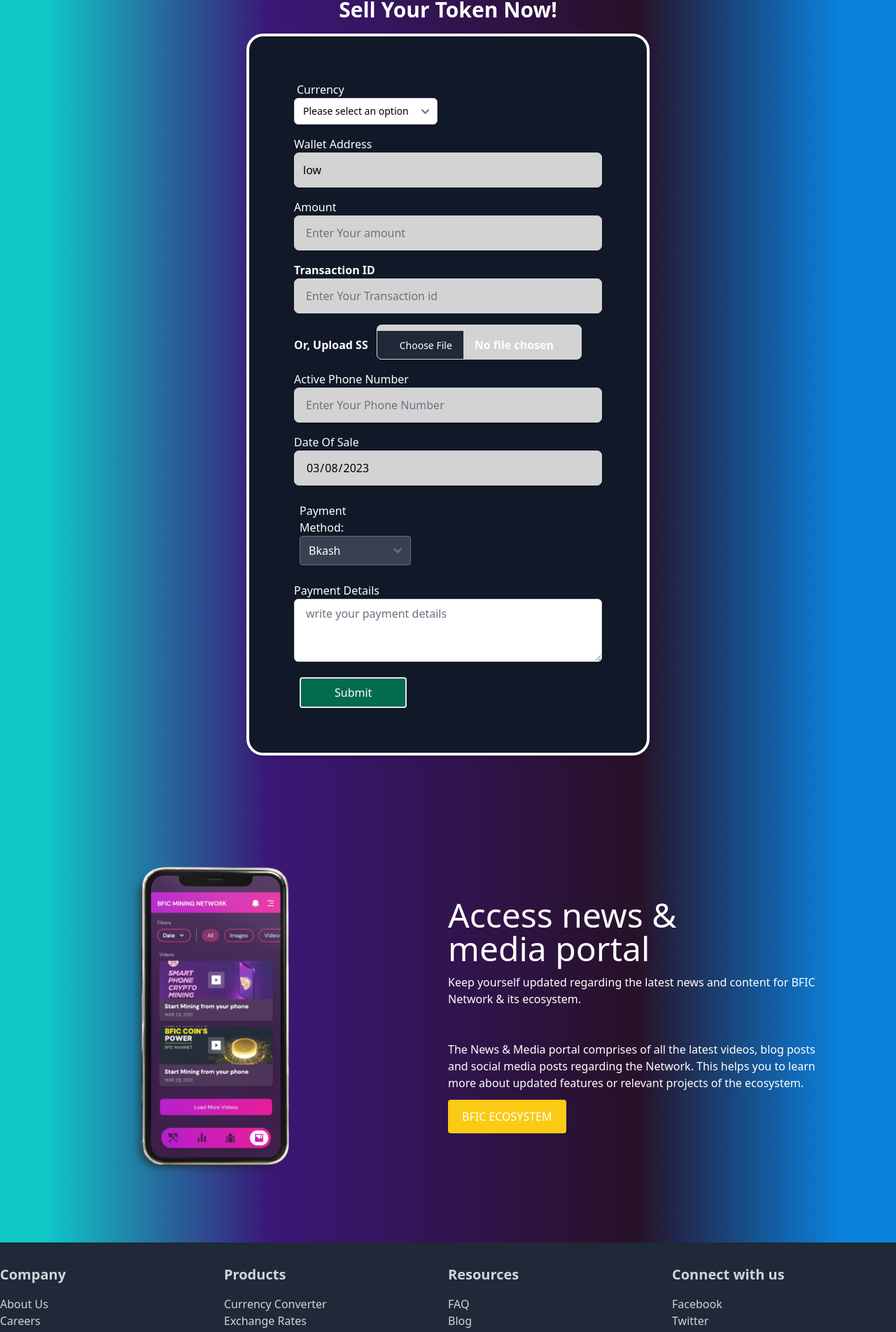
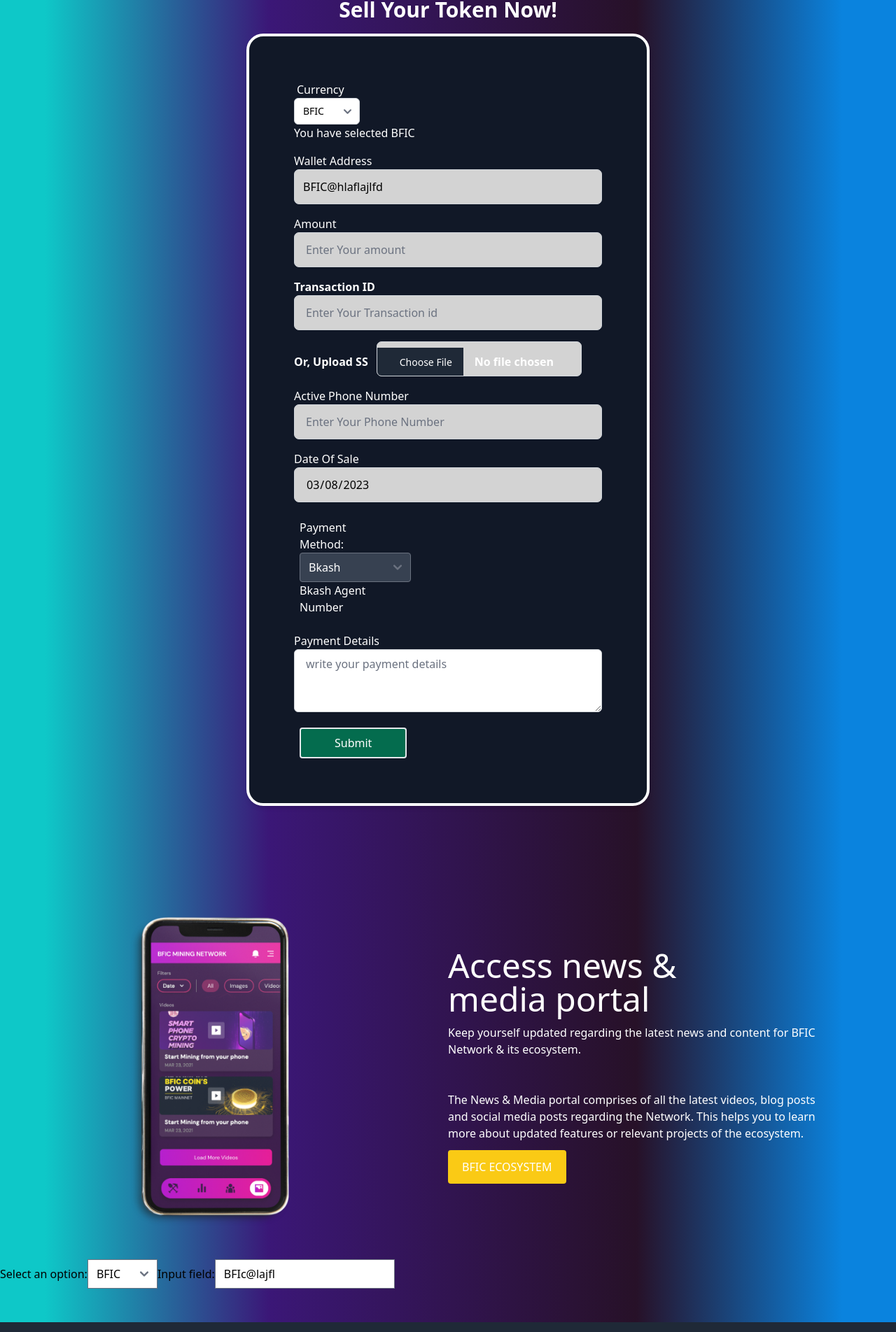
Before and after one commit to RazuAhmad/token-trading-bd, a React (Create React App) app: page / in a window 1280 px wide. Shown: the part 356-2260 px from the top of the page at 70% size. Built offline with nearby package versions, Linux system fonts and the light colour scheme; what @material-tailwind/react would draw is missing.

Commit message:
several bug fixed

```diff
--- a/src/App.js
+++ b/src/App.js
@@ -1,6 +1,7 @@
 import React from 'react'
 import { Route, Routes } from 'react-router-dom';
 import "./App.css";
+import AdminPanel from './Components/AdminPanel/AdminPanel';
 import BuyForm from './Components/BuyForm/BuyForm';
 import Footer from './Components/Footer/Footer';
 import Introduction from './Components/Introduction/Introduction';
@@ -26,6 +27,7 @@
       <Route path='/peer2peer' element={<PeerToPeer/>} />
       </Routes>
       <NewsAndMedia/>
+      <AdminPanel/>
       <Footer/>
     </>
   )
--- a/src/Components/AdminPanel/AdminPanel.js
+++ b/src/Components/AdminPanel/AdminPanel.js
@@ -1,11 +1,26 @@
 import React from 'react'
+import { useForm, useWatch } from "react-hook-form";
+
+
 
 function AdminPanel() {
+
+  const { register, watch } = useForm();
+  const selectedOption = watch("mySelectField");
+
   return (
-    <>
+    <form>
+      <label htmlFor="mySelectField">Select an option:</label>
+      <select id="mySelectField" {...register("mySelectField")}>
+        <option value="BFIC">BFIC</option>
+        <option value="BLove">BLove</option>
 
-    </>
-  )
+      </select>
+      <label htmlFor="myInputField">Input field:</label>
+      <input id="myInputField" type="text" value={selectedOption==="BFIC" ? "BFIc@lajfl" : selectedOption==="BLove" ? "BLove@alkflasdj": "BFIc@lajfl"} readOnly {...register("myInputField")} />
+    </form>
+  );
+
 }
 
 export default AdminPanel
--- a/src/Components/SellForm/SellForm.js
+++ b/src/Components/SellForm/SellForm.js
@@ -3,15 +3,19 @@
 import "./SellForm.css";
 
 function SellForm() {
-const [currencyName,setCurrencyName]=useState("BFIC");
-  const { register, handleSubmit ,watch} = useForm();
-  const onSubmit = data => console.log(data);
+  const { register, handleSubmit ,watch} = useForm({
+    defaultValues:{
+      currency:"BFIC",
+      paymentMethod:"Bkash"
+    }
+  });
+  const onSubmit = data => {
+
+    console.log(data)
+  };
 
 const currencyOptionValue=watch("currency");
-
-const handleCurrency=(e)=>{
-  console.log(e.target.value);
-}
+const paymentMethodOptionValue=watch("paymentMethod");
 
   return (
     <>
@@ -21,8 +25,8 @@
 
           <p>
             <label className='ml-1' htmlFor="payment">Currency</label><br />
-          <select onChange={handleCurrency}  {...register("currency")} className='class="w-full block px-3 py-2 border border-gray-300 bg-white rounded-md shadow-sm focus:outline-none focus:ring-indigo-500 focus:border-indigo-500 sm:text-sm' id="payment">
-          <option value="">Please select an option</option>
+
+          <select {...register("currency")} className='class="w-full block px-3 py-2 border border-gray-300 bg-white rounded-md shadow-sm focus:outline-none focus:ring-indigo-500 focus:border-indigo-500 sm:text-sm' id="payment">
 
             <option value="BFIC">BFIC</option>
             <option value="BLove">BLove</option>
@@ -38,13 +42,11 @@
             <p>
             <label htmlFor='wallet-address'>Wallet Address</label><br />
             <input {...register("walletAddress")} className='w-full border border-gray-300 rounded-md shadow-sm focus:outline-none focus:ring-2 focus:ring-blue-500 focus:border-blue-500' type="text" id='wallet-address'
-            defaultValue={
-              currencyOptionValue === "BFIC"
-            ? "BFIC@338238"
-            : currencyOptionValue === "BLove"
-            ? "BLove" :"low"
+            value={
+              currencyOptionValue === 'BFIC' ? "BFIC@hlaflajlfd" : currencyOptionValue==="BLove" ? "Blove@ljafldj" : "BFIC@hlaflajlfd"
 
             }
+            readOnly
             />
 
             </p>
@@ -56,7 +58,7 @@
             <p>
             <p>
             <label className='font-bold'>Transaction ID</label><br />
-            <input {...register("transactionID")} className='w-full py-2 px-4 border border-gray-300 rounded-md shadow-sm focus:outline-none focus:ring-2 focus:ring-blue-500 focus:border-blue-500' type="text"  placeholder='Enter Your Transaction id'/>
+            <input {...register("transactionID")} className='w-full py-2 px-4 border border-gray-300 rounded-md shadow-sm focus:outline-none focus:ring-2 focus:ring-blue-500 focus:border-blue-500' type="text"  placeholder='Enter Your Transaction id' required/>
             </p>
 
             <p className=' text-white mb-4 font-bold'>
@@ -79,15 +81,26 @@
             <select {...register("paymentMethod")}  className='bg-gray-700 text-white text-bold text-md rounded '  id="payment">
             <option   value="Bkash">Bkash</option>
             <option value="Nagad" >Nagad</option>
-            <option value="Nagad" >Bank Transfer</option>
+            <option value="BankTransfer" >Bank Transfer</option>
 
             </select>
+            <div className='text-white'>
+              {
+                paymentMethodOptionValue==="Bkash" && <span>Bkash Agent Number</span>
+              }
+              {
+                paymentMethodOptionValue === "Nagad" && <span>Nagad Agent Number</span>
+              }
+              {
+                paymentMethodOptionValue ==="BankTransfer" && <span>Bank Transfer Number</span>
+              }
+            </div>
+            </p>
 
-            </p>
             <p>
             <label >Payment Details</label><br />
 
-            <textarea {...register("paymentDetails", { required: true, maxLength: 20 })} className='w-full py-2 px-4 border border-gray-300 rounded-md shadow-sm focus:outline-none focus:ring-2 focus:ring-blue-500 focus:border-blue-500' name="fieldname" rows="3" cols="50" maxLength="180" placeholder='write your payment details'></textarea>
+            <textarea {...register("paymentDetails", )} className='w-full py-2 px-4 border border-gray-300 rounded-md shadow-sm focus:outline-none focus:ring-2 focus:ring-blue-500 focus:border-blue-500' name="fieldname" rows="3" cols="50" maxLength="180" placeholder='write your payment details'></textarea>
             </p>
             <div >
             <input type="submit" className='text-white   bg-green-700 border-2 ml-2 px-12 py-2 rounded cursor-pointer'   value="Submit" />
```
